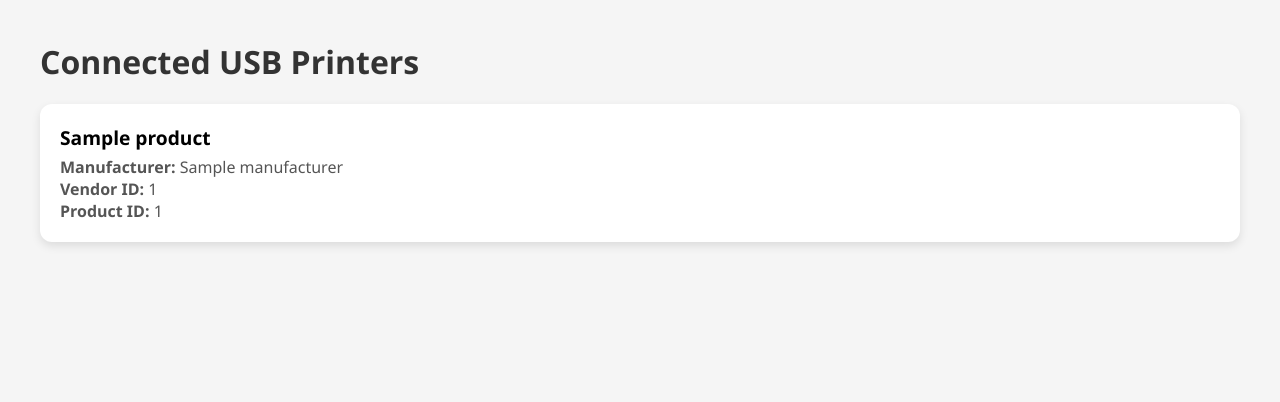
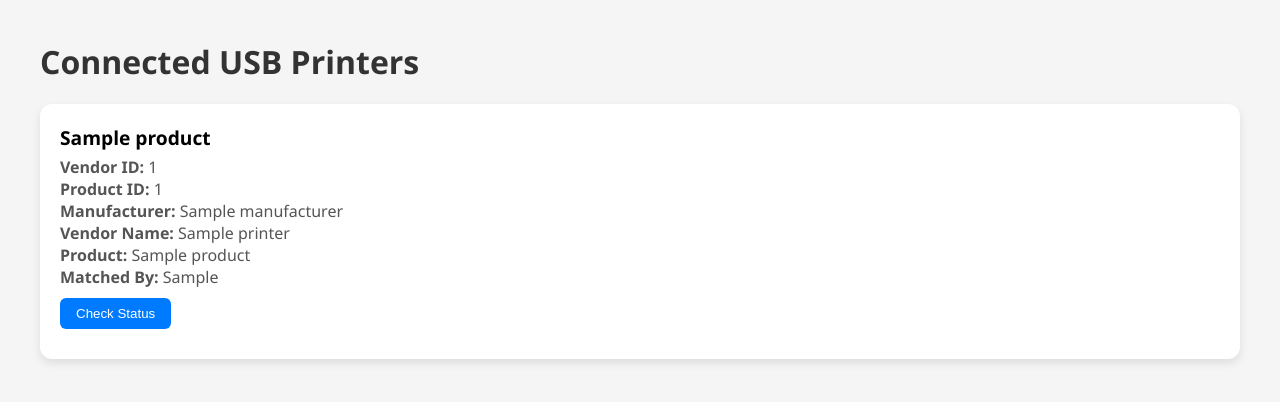
Before and after one commit to djip-odoo/printer-agent-server, a FastAPI app: template templates/index.html in a window 1280 px wide. Shown: the top 402 px of the page. Run offline with FastAPI, Linux system fonts and the light colour scheme; the template is opened without the code that fills it: most values are stand-ins (such as "Sample title", 1, 10 or a date in 2020); parts of the project's set-up code (start-up, migrations or seed data) failed here and were passed over.

Commit message:
printer UI + printer list

```diff
--- a/get_printer_list.py
+++ b/get_printer_list.py
@@ -1,9 +1,10 @@
+import logging
 import usb.core
 import usb.util
-from fastapi.templating import Jinja2Templates
 import os
 import sys
 from starlette.templating import Jinja2Templates
+logger = logging.getLogger(__name__)
 
 if getattr(sys, 'frozen', False):
     templates_dir = os.path.join(sys._MEIPASS, 'templates')
@@ -11,11 +12,7 @@ else:
     templates_dir = os.path.join(os.path.dirname(__file__), 'templates')
 
 templates = Jinja2Templates(directory=templates_dir)
-import usb.core
-import usb.util
-import logging
 
-logger = logging.getLogger(__name__)
 import usb.core
 import usb.util
 import logging
@@ -23,16 +20,31 @@ import logging
 logger = logging.getLogger(__name__)
 
 EPOS_PRINTERS = {
-    0x0fe6: "RuGtek",
-    0x04b8: "EPSON",      # Epson
-    0x1504: "BIXOLON",    # Bixolon
+    0x0fe6: "RuGtek",         # May also be Xprinter
+    0x04b8: "EPSON",
+    0x1504: "BIXOLON",
     0x0416: "Winbond",
-    0x0fe6: "Xprinter",
+    0x1fc9: "POSBANK",
+    0x0519: "Star Micronics",
+}
+import usb.core
+import usb.util
+import logging
+
+logger = logging.getLogger(__name__)
+
+EPOS_PRINTERS = {
+    0x4b43: "Caysn OR Shreyans",
+    0x0fe6: "RuGtek or Xprinter",         # May also be Xprinter
+    0x04b8: "EPSON",
+    0x1504: "BIXOLON",
+    0x0416: "Winbond",
     0x1fc9: "POSBANK",
     0x0519: "Star Micronics",
 }
 
-def list_known_epos_printers():
+KEYWORDS = ["printer", "thermal", "receipt", "pos", "rugtek", "xprinter"]
+def list_known_epos_printers(known=True):
     devices = usb.core.find(find_all=True)
     printers = []
 
@@ -41,18 +53,43 @@ def list_known_epos_printers():
             vid = device.idVendor
             pid = device.idProduct
 
-            if vid not in EPOS_PRINTERS:
-                continue  # Skip non-EPOS vendors
+            # Flags
+            is_known_vendor = vid in EPOS_PRINTERS
+            is_printer_interface = False
 
+            # Check interface class
+            for cfg in device:
+                for intf in cfg:
+                    if intf.bInterfaceClass == 0x07:
+                        is_printer_interface = True
+                        break
+                if is_printer_interface:
+                    break
+
+            # Manufacturer/Product strings
             manufacturer = usb.util.get_string(device, device.iManufacturer) or "Unknown"
             product = usb.util.get_string(device, device.iProduct) or "Unknown"
+            name_combined = f"{manufacturer} {product}".lower()
+
+            has_keyword_match = any(keyword in name_combined for keyword in KEYWORDS)
+
+            # Skip logic
+            if known and not is_known_vendor:
+                continue
+            elif known and not (is_known_vendor or is_printer_interface or has_keyword_match):
+                continue
 
             printers.append({
                 "vendor_id": f"{vid:04x}",
                 "product_id": f"{pid:04x}",
                 "manufacturer": manufacturer,
+                "vendor_name": EPOS_PRINTERS.get(vid, "Unknown"),
                 "product": product,
-                "vendor_name": EPOS_PRINTERS[vid],
+                "matched_by": (
+                    "Vendor id" if is_known_vendor else
+                    "Interface class" if is_printer_interface else
+                    "Name keyword"
+                ),
             })
 
         except usb.core.USBError:
@@ -64,5 +101,6 @@ def list_known_epos_printers():
     return printers
 
 
+
 def printer_list_page(request):
-    return templates.TemplateResponse("index.html", {"request": request, "printers": list_usb_printers()})
+    return templates.TemplateResponse("index.html", {"request": request, "printers": list_known_epos_printers(known=False)})
--- a/main.py
+++ b/main.py
@@ -14,7 +14,7 @@ from pydantic import BaseModel
 from escpos.printer import Usb
 from usb.util import endpoint_direction, ENDPOINT_IN, ENDPOINT_OUT
 from check_status import check_printer_status
-from get_printer_list import list_usb_printers , printer_list_page
+from get_printer_list import list_known_epos_printers , printer_list_page
 from fastapi.responses import HTMLResponse
 import ctypes
 import platform
@@ -85,7 +85,7 @@ async def root(request: Request):
 
 @app.get("/printer-list")
 async def printer_list(request: Request):
-    return {"status": "success", "message": list_usb_printers()}
+    return {"status": "success", "message": list_known_epos_printers()}
 
 # ========== USB Status ==========
 @app.post("/printer/status-usb")
--- a/templates/index.html
+++ b/templates/index.html
@@ -1,5 +1,6 @@
 <!DOCTYPE html>
 <html>
+
 <head>
     <title>USB Printers</title>
     <style>
@@ -31,6 +32,25 @@
             color: #555;
         }
 
+        .check-btn {
+            margin-top: 10px;
+            padding: 8px 16px;
+            border: none;
+            background-color: #007bff;
+            color: white;
+            border-radius: 6px;
+            cursor: pointer;
+        }
+
+        .check-btn:hover {
+            background-color: #0056b3;
+        }
+
+        .status-msg {
+            margin-top: 10px;
+            font-weight: bold;
+        }
+
         .no-printers {
             padding: 20px;
             background: #fff3cd;
@@ -40,20 +60,57 @@
         }
     </style>
 </head>
+
 <body>
     <h1>Connected USB Printers</h1>
 
     {% if printers %}
     {% for p in printers %}
-            <div class="printer-card">
+    <div class="printer-card" id="printer-{{ loop.index }}">
         <h2>{{ p.product }}</h2>
-                <p><strong>Manufacturer:</strong> {{ p.manufacturer }}</p>
         <p><strong>Vendor ID:</strong> {{ p.vendor_id }}</p>
         <p><strong>Product ID:</strong> {{ p.product_id }}</p>
+        <p><strong>Manufacturer:</strong> {{ p.manufacturer }}</p>
+        <p><strong>Vendor Name:</strong> {{ p.vendor_name }}</p>
+        <p><strong>Product:</strong> {{ p.product }}</p>
+        <p><strong>Matched By:</strong> {{ p.matched_by }}</p>
+
+        <button class="check-btn" onclick="checkStatus('{{ p.vendor_id }}', '{{ p.product_id }}', {{ loop.index }})">
+            Check Status
+        </button>
+        <div class="status-msg" id="status-{{ loop.index }}"></div>
     </div>
     {% endfor %}
     {% else %}
     <div class="no-printers">No USB printers found.</div>
     {% endif %}
+
+    <script>
+        async function checkStatus(vendorId, productId, printerId) {
+            const statusEl = document.getElementById("status-" + printerId);
+            statusEl.textContent = "Checking...";
+
+            try {
+                const res = await fetch("/printer/status-usb", {
+                    method: "POST",
+                    headers: {
+                        "Content-Type": "application/json"
+                    },
+                    body: JSON.stringify({
+                        vendor_id: vendorId,
+                        product_id: productId
+                    })
+                });
+
+                const data = await res.json();
+                statusEl.textContent = `${data.status.toUpperCase()}: ${data.message}`;
+                statusEl.style.color = data.status === "success" ? "green" : "red";
+            } catch (err) {
+                statusEl.textContent = "ERROR: Unable to reach printer";
+                statusEl.style.color = "red";
+            }
+        }
+    </script>
 </body>
+
 </html>
```
Lines whose indentation alone changed are shown as unchanged.
